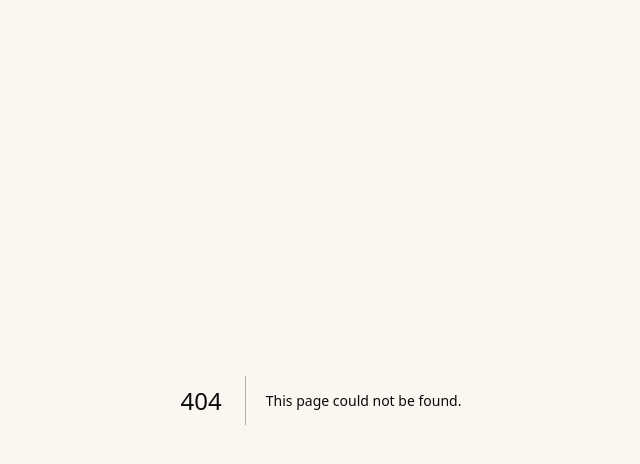
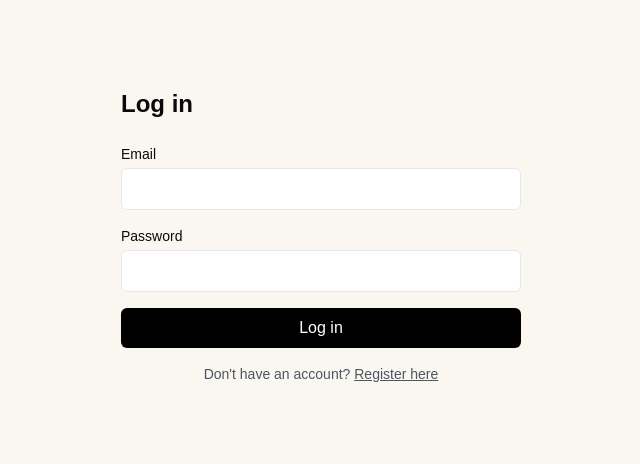
Before and after one commit to cypand/poodles-dog, a Next.js app: page /login in a window 1280 px wide. Before the commit this address had no page. Shown: the top 464 px of the page, without its empty margins (319-959 px from the left). Built offline with nearby package versions, Linux system fonts and the light colour scheme; no server answers.

Commit message:
Create page.tsx

```diff
--- /dev/null
+++ b/app/login/page.tsx
@@ -0,0 +1,82 @@
+'use client'
+
+import { useState } from 'react'
+import { useRouter } from 'next/navigation'
+import { supabase } from '@/lib/supabase/client'
+
+export default function LoginPage() {
+  const router = useRouter()
+  const [email, setEmail] = useState('')
+  const [password, setPassword] = useState('')
+  const [error, setError] = useState('')
+  const [loading, setLoading] = useState(false)
+
+  const handleLogin = async (e: React.FormEvent) => {
+    e.preventDefault()
+    setError('')
+    setLoading(true)
+
+    const { error: signInError } = await supabase.auth.signInWithPassword({
+      email,
+      password,
+    })
+
+    if (signInError) {
+      setError(signInError.message)
+      setLoading(false)
+      return
+    }
+
+    router.push('/')
+    router.refresh()
+  }
+
+  return (
+    <div className="max-w-md mx-auto mt-16 p-6">
+      <h1 className="text-2xl font-bold mb-6">Log in</h1>
+
+      <form onSubmit={handleLogin} className="space-y-4">
+        <div>
+          <label className="block text-sm font-medium mb-1">Email</label>
+          <input
+            type="email"
+            required
+            value={email}
+            onChange={(e) => setEmail(e.target.value)}
+            className="w-full border rounded-md px-3 py-2"
+          />
+        </div>
+
+        <div>
+          <label className="block text-sm font-medium mb-1">Password</label>
+          <input
+            type="password"
+            required
+            value={password}
+            onChange={(e) => setPassword(e.target.value)}
+            className="w-full border rounded-md px-3 py-2"
+          />
+        </div>
+
+        {error && (
+          <p className="text-red-600 text-sm">{error}</p>
+        )}
+
+        <button
+          type="submit"
+          disabled={loading}
+          className="w-full bg-black text-white rounded-md py-2 font-medium disabled:opacity-50"
+        >
+          {loading ? 'Logging in...' : 'Log in'}
+        </button>
+      </form>
+
+      <p className="text-sm text-gray-600 mt-4 text-center">
+        Don't have an account?{' '}
+        <a href="/register" className="underline">
+          Register here
+        </a>
+      </p>
+    </div>
+  )
+}
```
